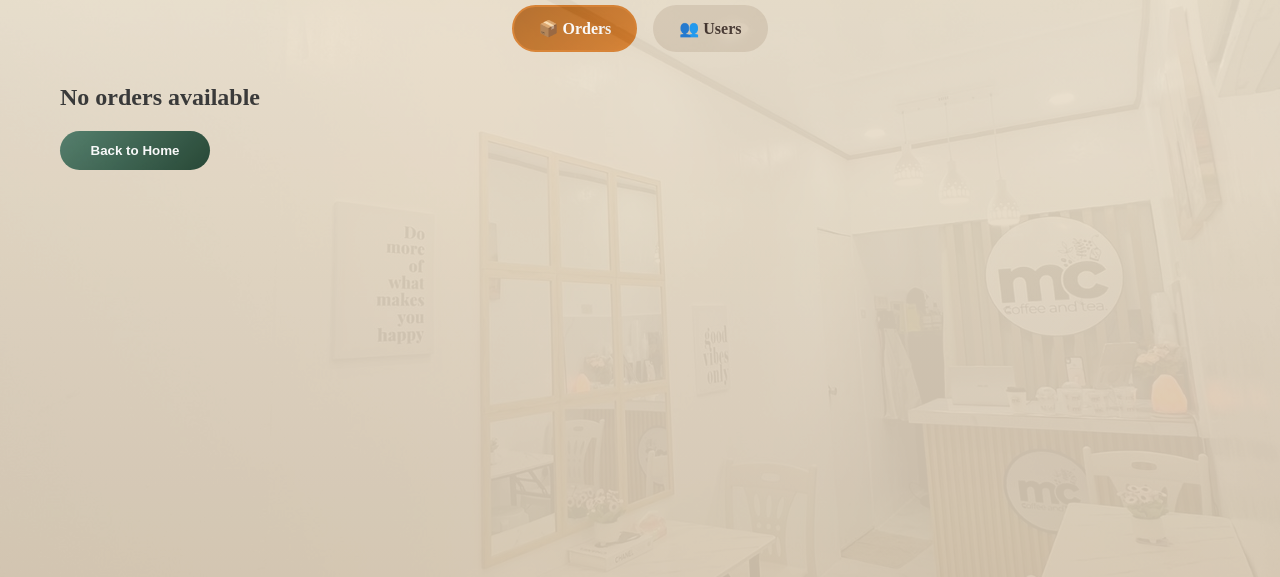
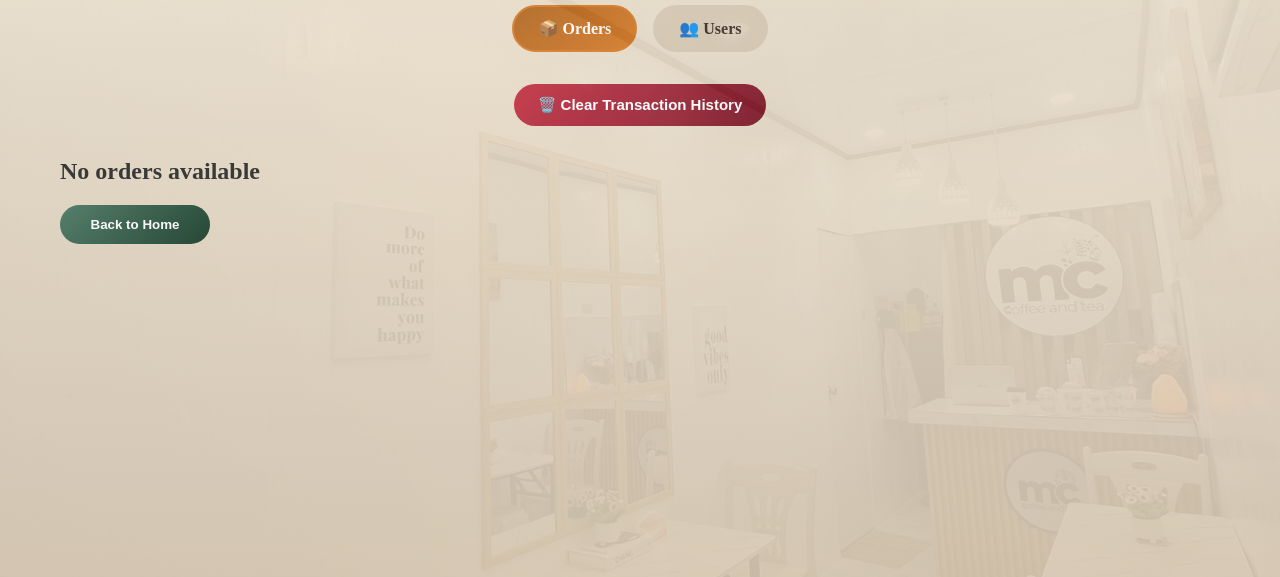
Before and after one commit to OREOs-system/MOR-DEMO-, a plain HTML site: page admin.html in a window 1280 px wide. Shown: the part 163-740 px from the top of the page. Drawn offline with nearby package versions, Linux system fonts and the light colour scheme.

Commit message:
Reset all users account, added clear history for admin

```diff
--- a/admin.css
+++ b/admin.css
@@ -269,3 +269,29 @@ body::before {
     color: white;
     border-color: #d97f2d;
 }
+
+/* Admin Actions */
+.admin-actions {
+    display: flex;
+    gap: 1rem;
+    margin-bottom: 2rem;
+    justify-content: center;
+    flex-wrap: wrap;
+}
+
+.btn-clear-history {
+    border: none;
+    border-radius: 999px;
+    padding: 12px 24px;
+    background: linear-gradient(135deg, #c53345 0%, #7e1c2d 100%);
+    color: white;
+    cursor: pointer;
+    font-weight: 700;
+    transition: transform 0.2s ease, box-shadow 0.2s ease;
+    font-size: 15px;
+}
+
+.btn-clear-history:hover {
+    transform: translateY(-2px);
+    box-shadow: 0 12px 24px rgba(197, 51, 69, 0.3);
+}
--- a/admin.html
+++ b/admin.html
@@ -18,6 +18,9 @@
             <a href="admin.html" class="admin-link active">📦 Orders</a>
             <a href="users.html" class="admin-link">👥 Users</a>
         </div>
+        <div class="admin-actions">
+            <button class="btn-clear-history" onclick="clearTransactionHistory()">🗑️ Clear Transaction History</button>
+        </div>
         <div id="orders-list"></div>
         <a href="mainpage.html">
             <button class="homeBtn">Back to Home</button>
--- a/admin.js
+++ b/admin.js
@@ -142,6 +142,35 @@ function updateOrderStatus(orderId, newStatus) {
     displayOrders();
 }
 
+// Clear all transaction history
+function clearTransactionHistory() {
+    const confirmClear = confirm(
+        'WARNING: This will delete ALL transaction history.\n\n' +
+        'Are you sure you want to proceed? This action cannot be undone.'
+    );
+
+    if (!confirmClear) {
+        return;
+    }
+
+    const confirmAgain = confirm(
+        'Are you absolutely sure? All order data will be permanently deleted.'
+    );
+
+    if (!confirmAgain) {
+        return;
+    }
+
+    // Clear orders from localStorage
+    localStorage.removeItem('orders');
+    orders = [];
+
+    alert('✅ Transaction history cleared successfully!\n\nAll orders have been deleted.');
+
+    // Refresh the display
+    displayOrders();
+}
+
 // Initial orders display
 document.addEventListener('DOMContentLoaded', () => {
     displayOrders();
```
Also changed, not shown: users.css (+16 -0 lines), users.html (+1 -0 lines), users.js (+47 -0 lines).
